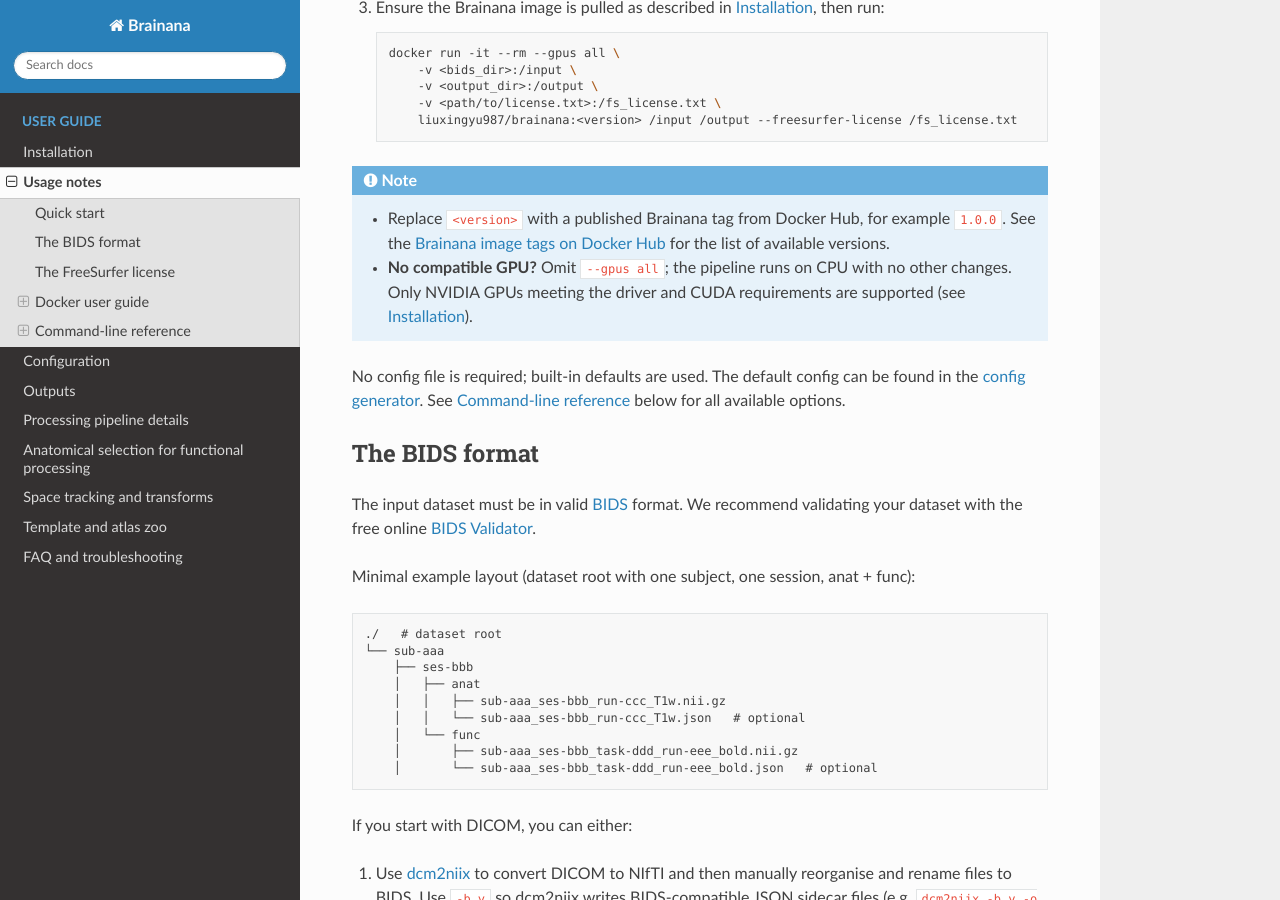
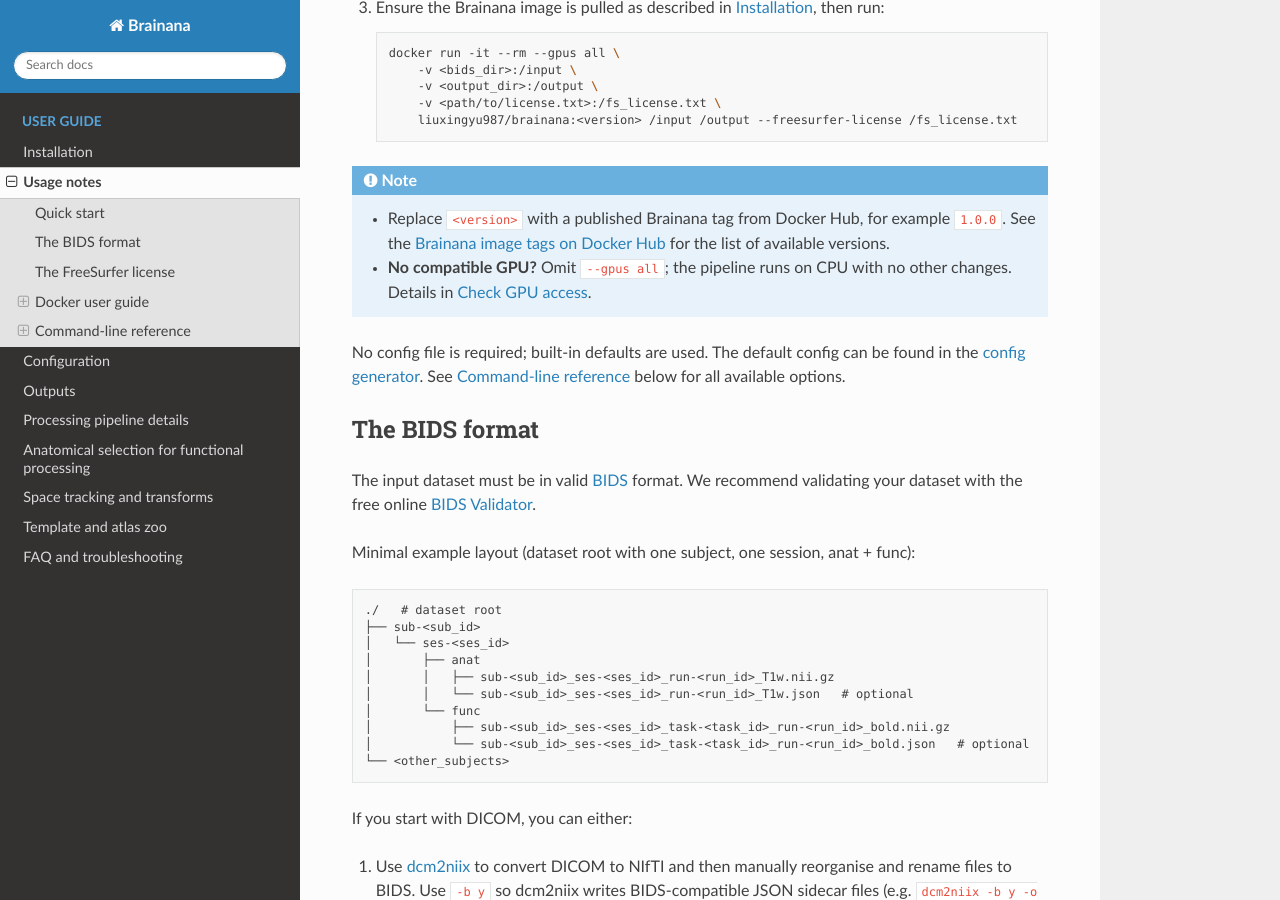
Before and after one commit to xingyu-liu/brainana, a Sphinx documentation site: the page built from docs/usage_notes.rst, in a window 1280 px wide and 900 px high, scrolled down 340 px. Built offline with Sphinx 7.4.7 and the Read the Docs theme 3.1.0, drawn with Linux system fonts in a browser that asks for light colours.

Commit message:
update read the docs

```diff
--- a/docs/index.rst
+++ b/docs/index.rst
@@ -14,7 +14,7 @@
         -v <path/to/license.txt>:/fs_license.txt \
         liuxingyu987/brainana:<version> /input /output --freesurfer-license /fs_license.txt
 
-   **No GPU?** Omit ``--gpus all``; the pipeline runs on CPU with no other changes.
+   **No compatible GPU?** First, determine whether you have a compatible GPU in :ref:`Check GPU access <installation-check-gpu-access>`. If you do not, omit ``--gpus all``; the pipeline runs on CPU with no other changes.
 
 Contents
 --------
--- a/docs/installation.rst
+++ b/docs/installation.rst
@@ -38,6 +38,8 @@
 
    You should see a message indicating that Docker is working correctly.
 
+.. _installation-check-gpu-access:
+
 3. **Check GPU access** (optional):
 
    A GPU is compatible if it is NVIDIA and meets the driver and CUDA minimums. You can check with:
@@ -48,8 +50,8 @@
 
    In the output (top-right corner), check:
 
-   - **Driver version** — must be ≥ 520.61.05
-   - **CUDA version** — must be ≥ 11.8
+   - Driver version — must be ≥ 520.61.05
+   - CUDA version — must be ≥ 11.8
 
    If you have no NVIDIA GPU, or either value is below the minimum, no compatible GPU is available.
 
--- a/docs/usage_notes.rst
+++ b/docs/usage_notes.rst
@@ -21,26 +21,27 @@
 .. note::
 
    - Replace ``<version>`` with a published Brainana tag from Docker Hub, for example ``1.0.0``. See the `Brainana image tags on Docker Hub <https://hub.docker.com/r/liuxingyu987/brainana/tags>`_ for the list of available versions.
-   - **No compatible GPU?** Omit ``--gpus all``; the pipeline runs on CPU with no other changes. Only NVIDIA GPUs meeting the driver and CUDA requirements are supported (see :doc:`installation`).
+   - **No compatible GPU?** Omit ``--gpus all``; the pipeline runs on CPU with no other changes. Details in :ref:`Check GPU access <installation-check-gpu-access>`.
 
 No config file is required; built-in defaults are used. The default config can be found in the `config generator <_static/config_generator.html>`_. See :ref:`command-line-reference` below for all available options.
 
 The BIDS format
 ---------------
 
-The input dataset must be in valid `BIDS <https://bids-specification.readthedocs.io/>`_ format. We recommend validating your dataset with the free online `BIDS Validator <https://bids-standard.github.io/bids-validator/>`_.
+The input dataset must be in valid `BIDS <https://bids.neuroimaging.io/getting_started/folders_and_files/folders.html>`_ format. We recommend validating your dataset with the free online `BIDS Validator <https://bids-standard.github.io/bids-validator/>`_.
 
 Minimal example layout (dataset root with one subject, one session, anat + func)::
 
    ./   # dataset root
-   └── sub-aaa
-       ├── ses-bbb
-       │   ├── anat
-       │   │   ├── sub-aaa_ses-bbb_run-ccc_T1w.nii.gz
-       │   │   └── sub-aaa_ses-bbb_run-ccc_T1w.json   # optional
-       │   └── func
-       │       ├── sub-aaa_ses-bbb_task-ddd_run-eee_bold.nii.gz
-       │       └── sub-aaa_ses-bbb_task-ddd_run-eee_bold.json   # optional
+   ├── sub-<sub_id>
+   │   └── ses-<ses_id>
+   │       ├── anat
+   │       │   ├── sub-<sub_id>_ses-<ses_id>_run-<run_id>_T1w.nii.gz
+   │       │   └── sub-<sub_id>_ses-<ses_id>_run-<run_id>_T1w.json   # optional
+   │       └── func
+   │           ├── sub-<sub_id>_ses-<ses_id>_task-<task_id>_run-<run_id>_bold.nii.gz
+   │           └── sub-<sub_id>_ses-<ses_id>_task-<task_id>_run-<run_id>_bold.json   # optional
+   └── <other_subjects>
 
 If you start with DICOM, you can either:
 
```
